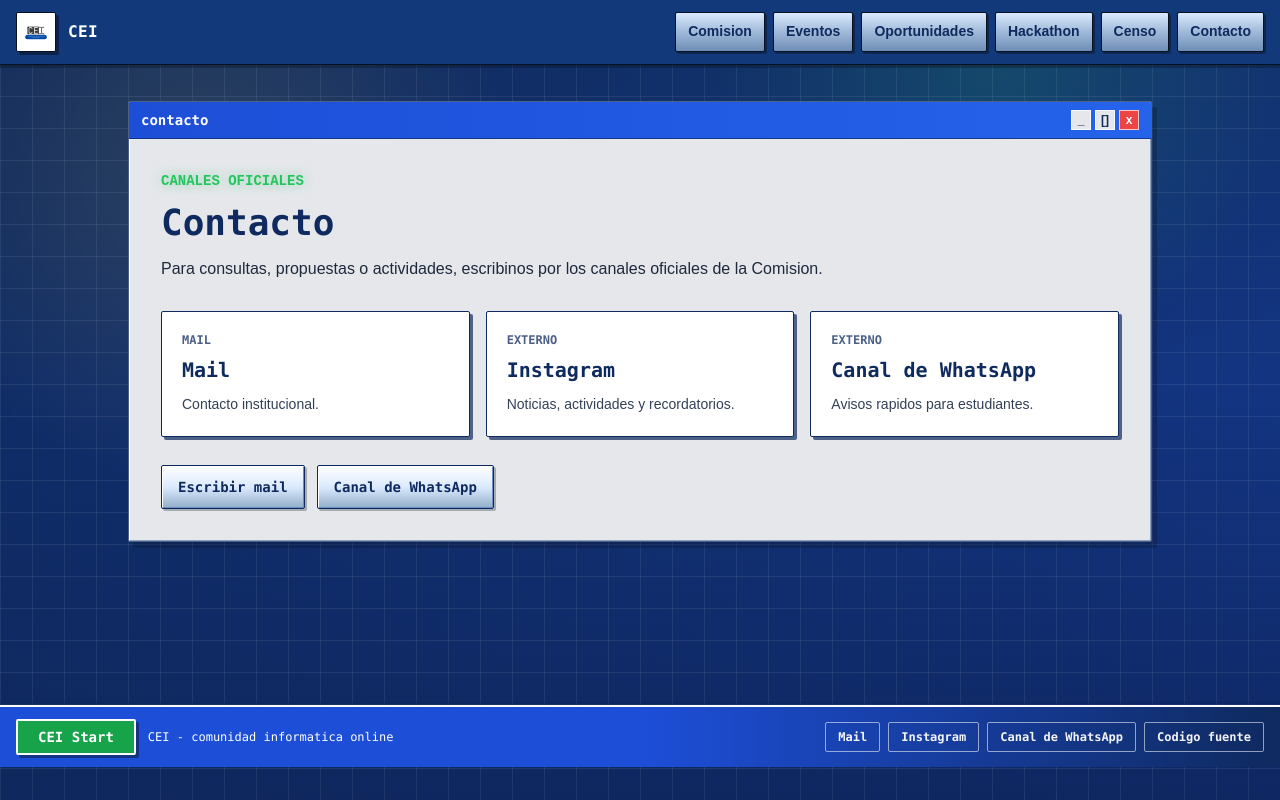
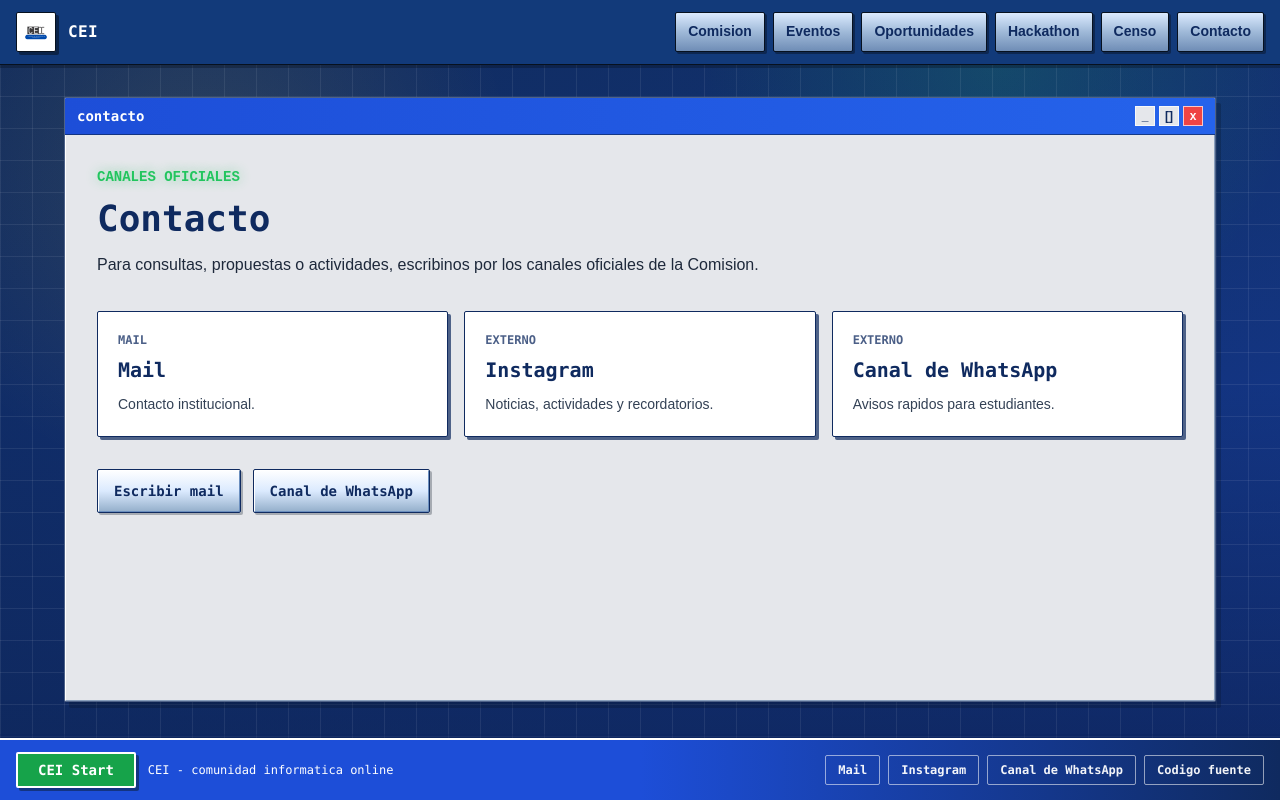
Before and after one commit to AnaPaulaMach/cei-web, a Next.js app: page /contacto in a window 1280 px wide. Built offline with nearby package versions, Linux system fonts and the light colour scheme; no server answers.

Commit message:
Ajusta footer y contacto en escritorio

```diff
--- a/app/contacto/page.tsx
+++ b/app/contacto/page.tsx
@@ -13,9 +13,9 @@ export const metadata = createPageMetadata({
 
 export default function ContactoPage() {
   return (
-    <Section className="mx-auto w-full max-w-5xl">
-      <XPWindow title="contacto">
-        <div className="space-y-7 lg:p-2">
+    <Section className="mx-auto flex w-full max-w-6xl flex-1">
+      <XPWindow className="w-full lg:min-h-[520px]" title="contacto">
+        <div className="space-y-8 lg:p-2">
           <div className="space-y-3">
             <p className="terminal-text text-sm font-bold uppercase">canales oficiales</p>
             <h1 className="font-mono text-4xl font-black text-cei-shadow">Contacto</h1>
@@ -24,6 +24,7 @@ export default function ContactoPage() {
             </p>
           </div>
 
+          <div className="space-y-8">
             <div className="grid gap-4 md:grid-cols-3">
               {contactLinks.map((link) => {
                 const isExternal = link.href.startsWith("http");
@@ -55,6 +56,7 @@ export default function ContactoPage() {
               </Button>
             </div>
           </div>
+        </div>
       </XPWindow>
     </Section>
   );
--- a/app/globals.css
+++ b/app/globals.css
@@ -52,8 +52,10 @@ textarea {
 }
 
 .site-main {
-  min-height: calc(100vh - 160px);
-  padding: 28px 16px 88px;
+  display: flex;
+  flex: 1 0 auto;
+  flex-direction: column;
+  padding: 28px 16px 32px;
 }
 
 .skip-link {
@@ -171,6 +173,7 @@ textarea {
 
 @media (min-width: 1024px) {
   .site-main {
-    padding-top: 36px;
+    padding-bottom: 36px;
+    padding-top: 32px;
   }
 }
--- a/components/cei-os/DesktopShell.tsx
+++ b/components/cei-os/DesktopShell.tsx
@@ -7,7 +7,7 @@ type DesktopShellProps = {
 
 export function DesktopShell({ children }: DesktopShellProps) {
   return (
-    <div className="desktop-grid min-h-screen">
+    <div className="desktop-grid flex min-h-screen flex-col">
       {children}
       <Taskbar />
     </div>
--- a/components/cei-os/XPWindow.tsx
+++ b/components/cei-os/XPWindow.tsx
@@ -8,7 +8,7 @@ type XPWindowProps = {
 
 export function XPWindow({ title, children, className = "" }: XPWindowProps) {
   return (
-    <div className={`overflow-hidden rounded-sm border border-cei-shadow/70 bg-cei-window shadow-xp-window ${className}`}>
+    <div className={`flex flex-col overflow-hidden rounded-sm border border-cei-shadow/70 bg-cei-window shadow-xp-window ${className}`}>
       <div className="flex items-center justify-between border-b border-cei-shadow/70 bg-gradient-to-r from-cei-blue to-cei-sky px-3 py-2 text-white">
         <span className="truncate font-mono text-sm font-black">{title}</span>
         <div aria-hidden="true" className="flex gap-1">
@@ -17,7 +17,7 @@ export function XPWindow({ title, children, className = "" }: XPWindowProps) {
           <span className="grid h-5 w-5 place-items-center border border-white/70 bg-red-500 text-xs font-black text-white">x</span>
         </div>
       </div>
-      <div className="p-5 md:p-6">{children}</div>
+      <div className="flex-1 p-5 md:p-6">{children}</div>
     </div>
   );
 }
```
Lines whose indentation alone changed are shown as unchanged.
